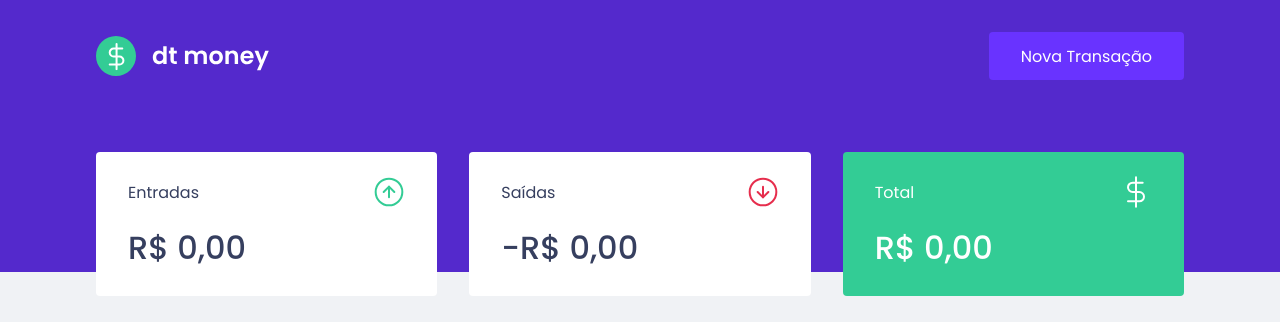
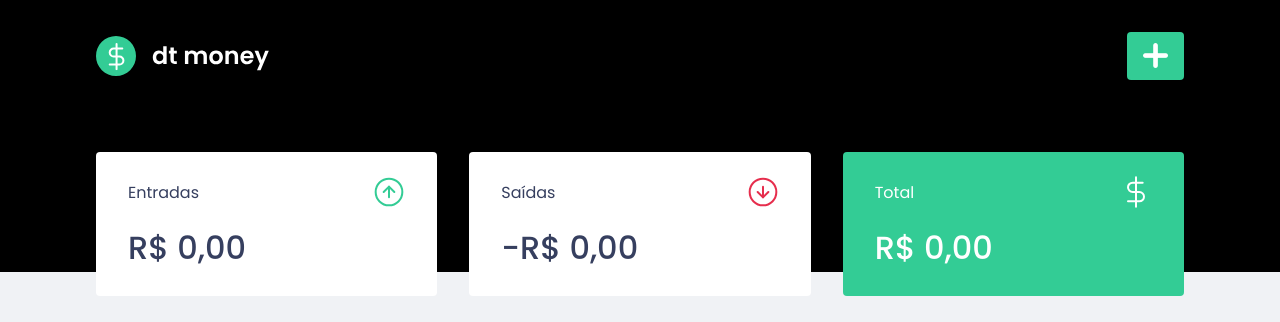
Before and after one commit to renatotrajano/dtmoney, a React (Create React App) app: page / in a window 1280 px wide. Shown: the top 322 px of the page. Built offline with nearby package versions, Linux system fonts and the light colour scheme; no server answers; what miragejs would draw is missing.

Commit message:
Update design

```diff
--- a/src/components/Header/index.tsx
+++ b/src/components/Header/index.tsx
@@ -1,4 +1,5 @@
 import logoImg from '../../assets/logo.svg'
+import addImg from '../../assets/add.png'
 import { Container, Content } from './styles'
 
 interface HeaderProps {
@@ -11,7 +12,7 @@ export function Header({onOpenNewTransactionModal}: HeaderProps) {
             <Content>
                 <img src={logoImg} alt="dt money" />
                 <button type="button" onClick={onOpenNewTransactionModal}>
-                    Nova Transação
+                    <img className="addImg" src={addImg} alt="Adicionar" />
                 </button>
             </Content>
         </Container>
--- a/src/components/Header/styles.ts
+++ b/src/components/Header/styles.ts
@@ -1,12 +1,17 @@
 import styled from 'styled-components';
 
 export const Container = styled.header`
-    background: var(--blue);
+    background: #000;
 `;
 
 export const Content = styled.div`
     max-width: 1120px;
     margin: 0 auto;
+
+    .addImg {
+            width: 25px;
+            height: 25px;
+        }
 
     //1rem = 16px (definido no root)
     padding: 2rem 1rem 12rem;
@@ -17,9 +22,10 @@ export const Content = styled.div`
     button {
         font-size: 1rem;
         color: #FFF;
-        background: var(--blue-light);
+        background: var(--green);
         border: 0;
-        padding: 0 2rem;
+        padding: 0 1rem;
+        padding-top: 0.4rem;
         border-radius: 0.25rem;
         height: 3rem;
 
```
Also changed, not shown: src/assets/add.png (added).
